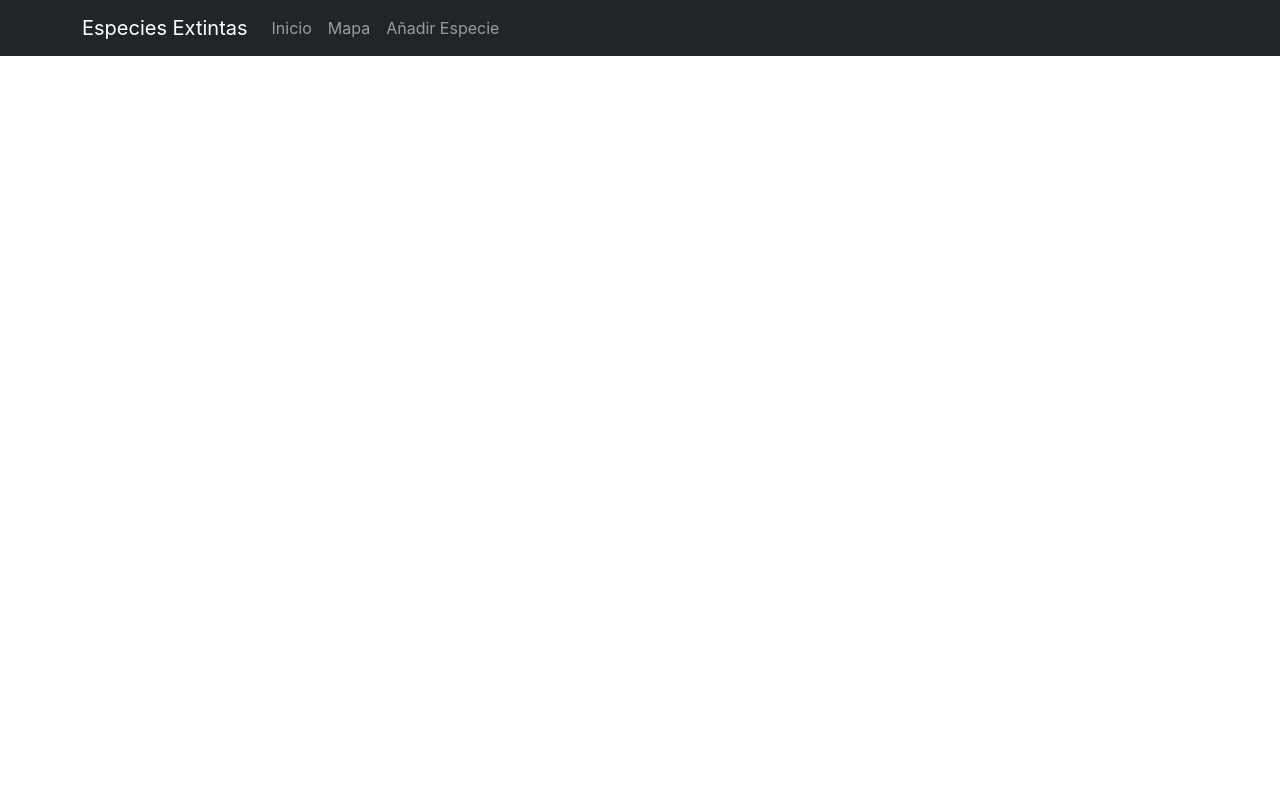
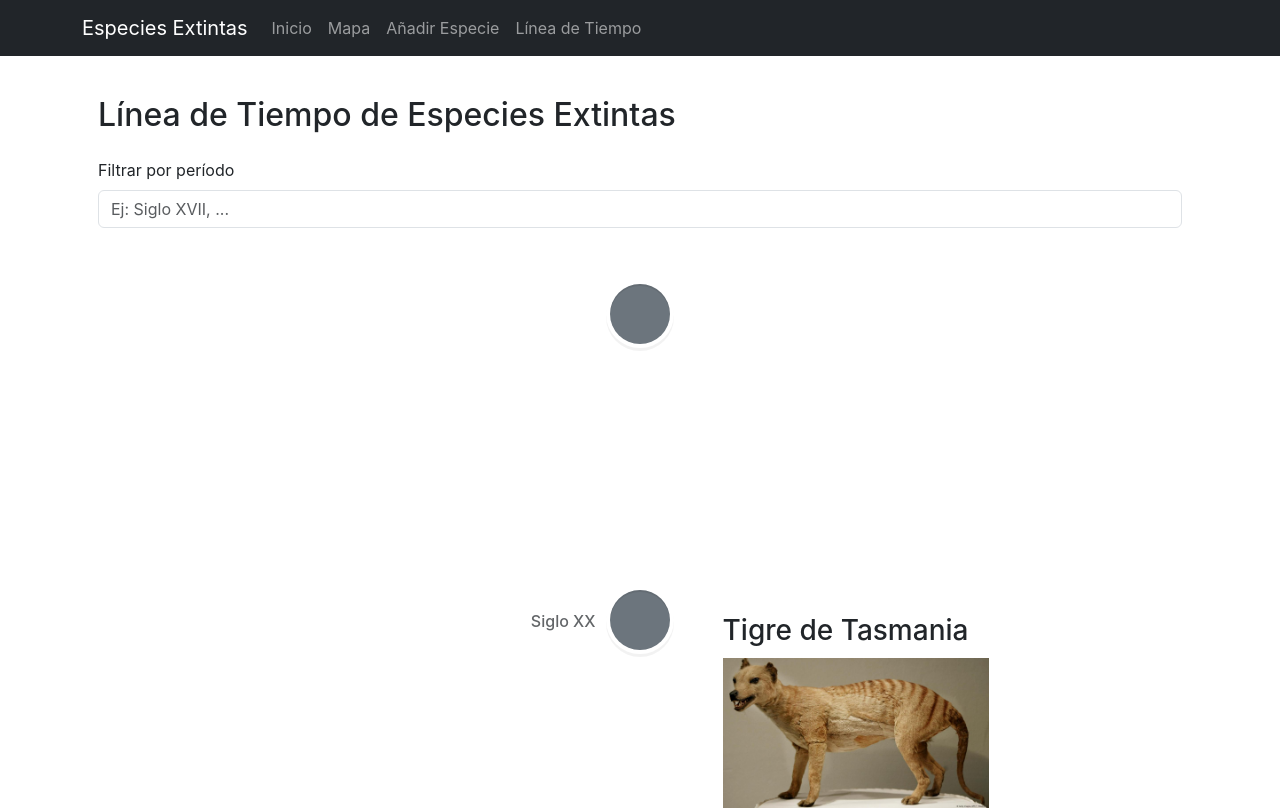
Before and after one commit to Danitinhg/Especies-extintas, a React (Create React App) app: page /linea in a window 1280 px wide. Shown: the top 810 px of the page. Built offline with nearby package versions, Linux system fonts and the light colour scheme.

Commit message:
Uso de react-vertical-timeline para poder realizar la Línea de tiempo de las especies, esta incompleta

```diff
--- a/package.json
+++ b/package.json
@@ -7,12 +7,13 @@
     "@testing-library/user-event": "^13.5.0",
     "bootstrap": "^5.3.6",
     "leaflet": "^1.9.4",
-    "react": "^19.1.0",
+    "react": "^18.2.0",
     "react-bootstrap": "^2.10.10",
-    "react-dom": "^19.1.0",
+    "react-dom": "^18.2.0",
     "react-leaflet": "^5.0.0",
     "react-router-dom": "^7.6.0",
     "react-scripts": "5.0.1",
+    "react-vertical-timeline-component": "^3.5.3",
     "web-vitals": "^2.1.4"
   },
   "scripts": {
--- a/src/App.js
+++ b/src/App.js
@@ -4,7 +4,8 @@ import { Container, Navbar, Nav } from 'react-bootstrap';
 import Principal from './componentes/Principal';
 import DetalleEspecie from './componentes/DetalleEspecie';
 import AnadirEspecieForm from './componentes/AnadirEspecieForm';
-//import Mapa from './componentes/Mapa';
+import Mapa from './componentes/Mapa';
+import LineaTiempo from './componentes/LineaTiempo';
 
 import { EspeciesProvider } from './context/EspeciesContext';
 
@@ -21,6 +22,7 @@ function App() {
                 <Nav.Link href="/">Inicio</Nav.Link>
                 <Nav.Link href="/mapa">Mapa</Nav.Link>
                 <Nav.Link href="/nueva">Añadir Especie</Nav.Link>
+                <Nav.Link href="/linea">Línea de Tiempo</Nav.Link>
               </Nav>
             </Navbar.Collapse>
           </Container>
@@ -31,7 +33,8 @@ function App() {
             <Route path="/" element={<Principal />} />
             <Route path="/especie/:id" element={<DetalleEspecie />} />
             <Route path="/nueva" element={<AnadirEspecieForm />} />
-            {/*<Route path="/mapa" element={<Mapa />} />*/}
+            <Route path="/mapa" element={<Mapa />} />
+            <Route path="/linea" element={<LineaTiempo />} />
           </Routes>
         </Container>
       </Router>
--- /dev/null
+++ b/src/componentes/LineaTiempo.js
@@ -0,0 +1,53 @@
+import React, { useContext, useState } from 'react';
+import { EspeciesContext } from '../context/EspeciesContext';
+import { VerticalTimeline, VerticalTimelineElement } from 'react-vertical-timeline-component';
+import 'react-vertical-timeline-component/style.min.css';
+import { Form } from 'react-bootstrap';
+
+const LineaTiempo = () => {
+  const { especies } = useContext(EspeciesContext);
+  const [filtroPeriodo, setFiltroPeriodo] = useState('');
+
+  const imgURL = (imagen) => {
+  if (!imagen) return '';
+  if (imagen.startsWith('http') || imagen.startsWith('data:') || imagen.startsWith('blob:')) return imagen;
+  return `/imagenes/${imagen}`;
+  };
+
+  const especiesFiltradas = especies.filter(e =>
+    e.periodo?.toLowerCase().includes(filtroPeriodo.toLowerCase())
+  );
+
+  return (
+    <div className="p-3">
+      <h2 className="mb-4">Línea de Tiempo de Especies Extintas</h2>
+
+      <Form.Group className="mb-4" controlId="filtroPeriodo">
+        <Form.Label>Filtrar por período</Form.Label>
+        <Form.Control
+          type="text"
+          placeholder="Ej: Siglo XVII, ..."
+          value={filtroPeriodo}
+          onChange={(e) => setFiltroPeriodo(e.target.value)}
+        />
+      </Form.Group>
+
+      <VerticalTimeline>
+        {especiesFiltradas.map((especie) => (
+          <VerticalTimelineElement key={especie.id} date={especie.periodo} iconStyle={{ background: '#6c757d', color: '#fff' }}>
+            <h3 className="vertical-timeline-element-title">{especie.nombre}</h3>
+            {especie.imagen && (
+              <img src={imgURL(especie.imagen)} alt={especie.nombre}
+                style={{
+                  maxWidth: '100%',
+                  maxHeight: '150px',
+                  marginTop: '10px' }}/>
+            )}
+          </VerticalTimelineElement>
+        ))}
+      </VerticalTimeline>
+    </div>
+  );
+};
+
+export default LineaTiempo;
--- a/src/componentes/Mapa.js
+++ b/src/componentes/Mapa.js
@@ -0,0 +1,10 @@
+const Mapa = () => {
+
+    return (
+        <div>
+            <p>Mapa</p>
+        </div>
+    );
+};
+
+export default Mapa;
--- a/src/index.js
+++ b/src/index.js
@@ -1,6 +1,7 @@
 import React from 'react';
 import ReactDOM from 'react-dom/client';
 import 'bootstrap/dist/css/bootstrap.min.css';
+import 'react-vertical-timeline-component/style.min.css';
 import 'leaflet/dist/leaflet.css';
 import './index.css';
 import App from './App';
```
Also changed, not shown: 1 other file (tests, documents, lock files or other folders).
